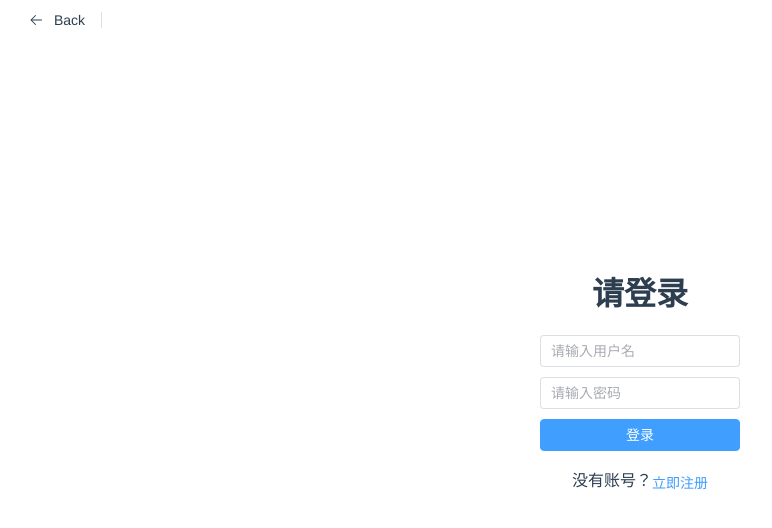
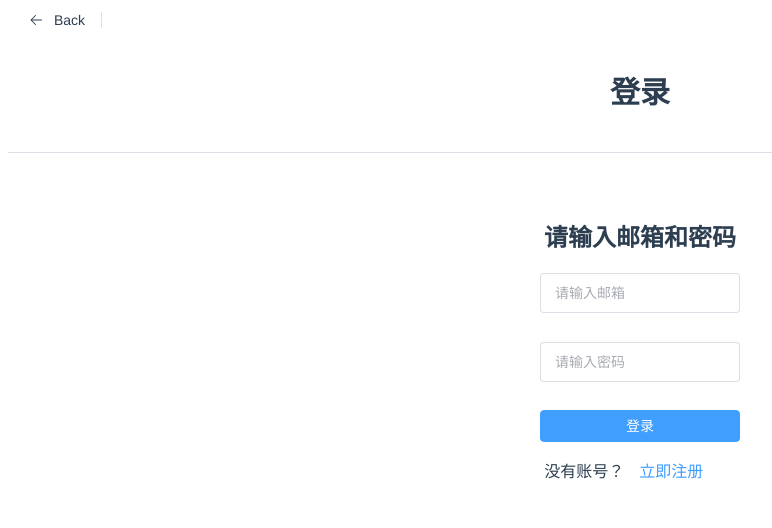
Before and after one commit to G1ume/Database-Front, a Vue app: page /Login in a window 1280 px wide. Shown: the top 528 px of the page, without its empty margins (0-772 px from the left). Built offline with nearby package versions, Linux system fonts and the light colour scheme.

Commit message:
登录页面完成

```diff
--- a/src/components/userInfo/Login.vue
+++ b/src/components/userInfo/Login.vue
@@ -1,21 +1,38 @@
 <template>
-  <div class="login">
-    <h1>请登录</h1>
+  <el-container>
+    <el-header>
+      <span style="font-weight:900;font-size: 30px">登录</span>
+    </el-header>
+    <el-divider/>
+    <el-main>
+      <h1>请输入邮箱和密码</h1>
       <div>
-      <el-input placeholder="请输入用户名" v-model="name" clearable class="input_style">输入内容为：</el-input>
+        <el-input size="large" placeholder="请输入邮箱" v-model="name" clearable class="input_style">输入内容为：
+        </el-input>
         <span v-if="error.name" class="err-msg">{{ error.name }}</span>
       </div>
+      <h3/>
       <div>
-      <el-input placeholder="请输入密码" v-model="pwd" show-password class="input_style"></el-input>
+        <el-input size="large" placeholder="请输入密码" v-model="pwd" show-password class="input_style"></el-input>
         <span v-if="error.pwd" class="err-msg">{{ error.pwd }}</span>
       </div>
+      <h3/>
       <div>
         <el-button type="primary" @click="login" class="login_style">登录</el-button>
       </div>
+      <p/>
       <div>
-      <p v-show="true"><span>没有账号？<el-link type="primary" @click="toRegister">立即注册</el-link></span></p>
+        <el-row :gutter="15">
+          <el-col :span="10"/>
+          <el-col :span="0.5"><span style="font-size: 16px" >没有账号？</span></el-col>
+          <el-col :span="0.5">
+            <el-link style="font-size:16px" type="primary" @click="toRegister">立即注册</el-link>
+          </el-col>
+          <el-col :span="11"/>
+        </el-row>
       </div>
-  </div>
+    </el-main>
+  </el-container>
 </template>
 <script>
 import qs from "qs"
@@ -54,7 +71,7 @@ export default {
         })
             .then(res => {
               switch (res.data.result) {
-                case 0:{
+                case 0: {
                   ElMessage.error("用户名或密码错误！")
                   break;
                 }
@@ -72,7 +89,7 @@ export default {
                   break;
                 }
                   //管理员登录成功
-                case 3:{
+                case 3: {
                   store.commit("logIn", {
                     userId: res.data.uid,
                     userName: res.data.un,
```
Lines whose indentation alone changed are shown as unchanged.
